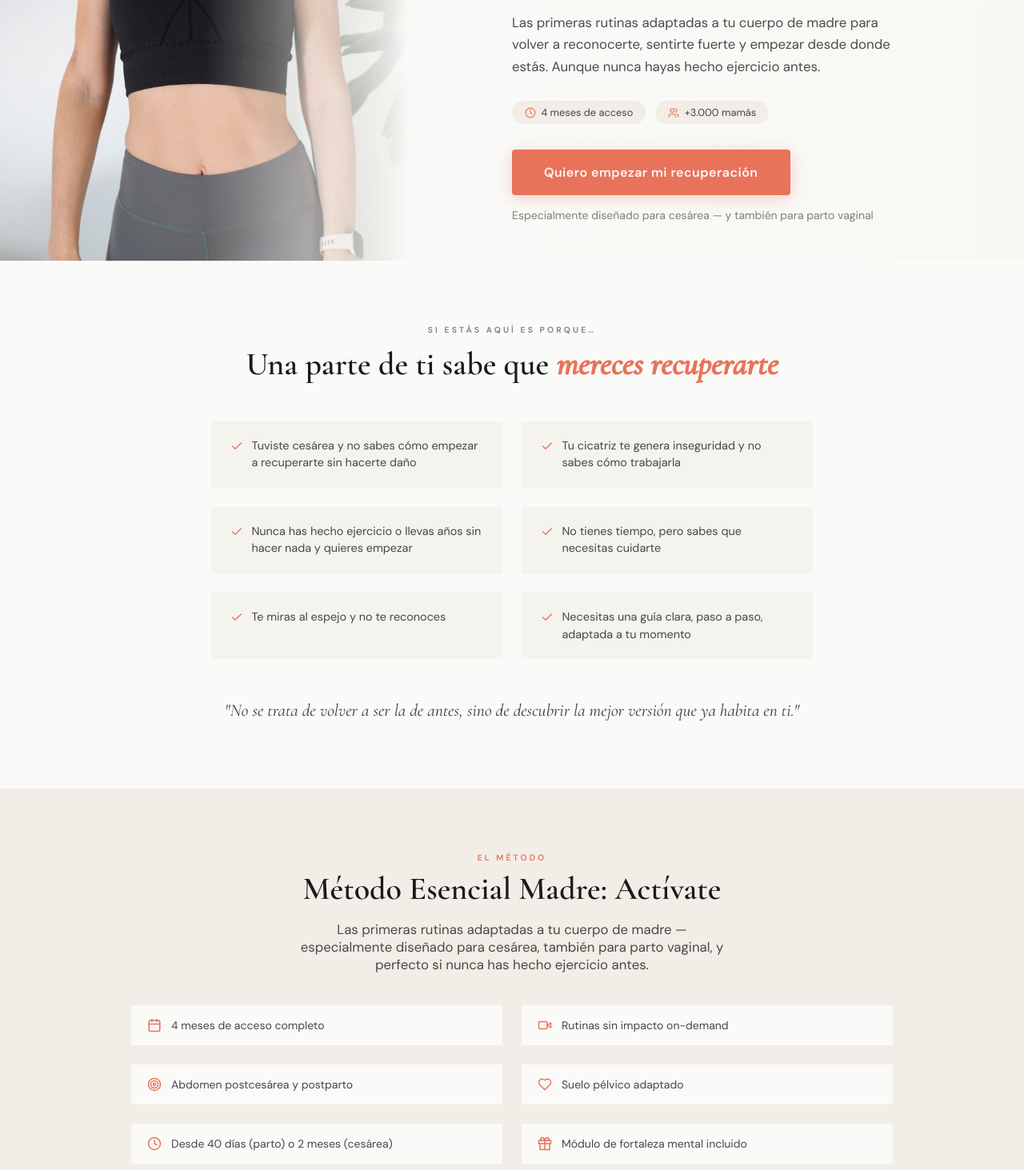
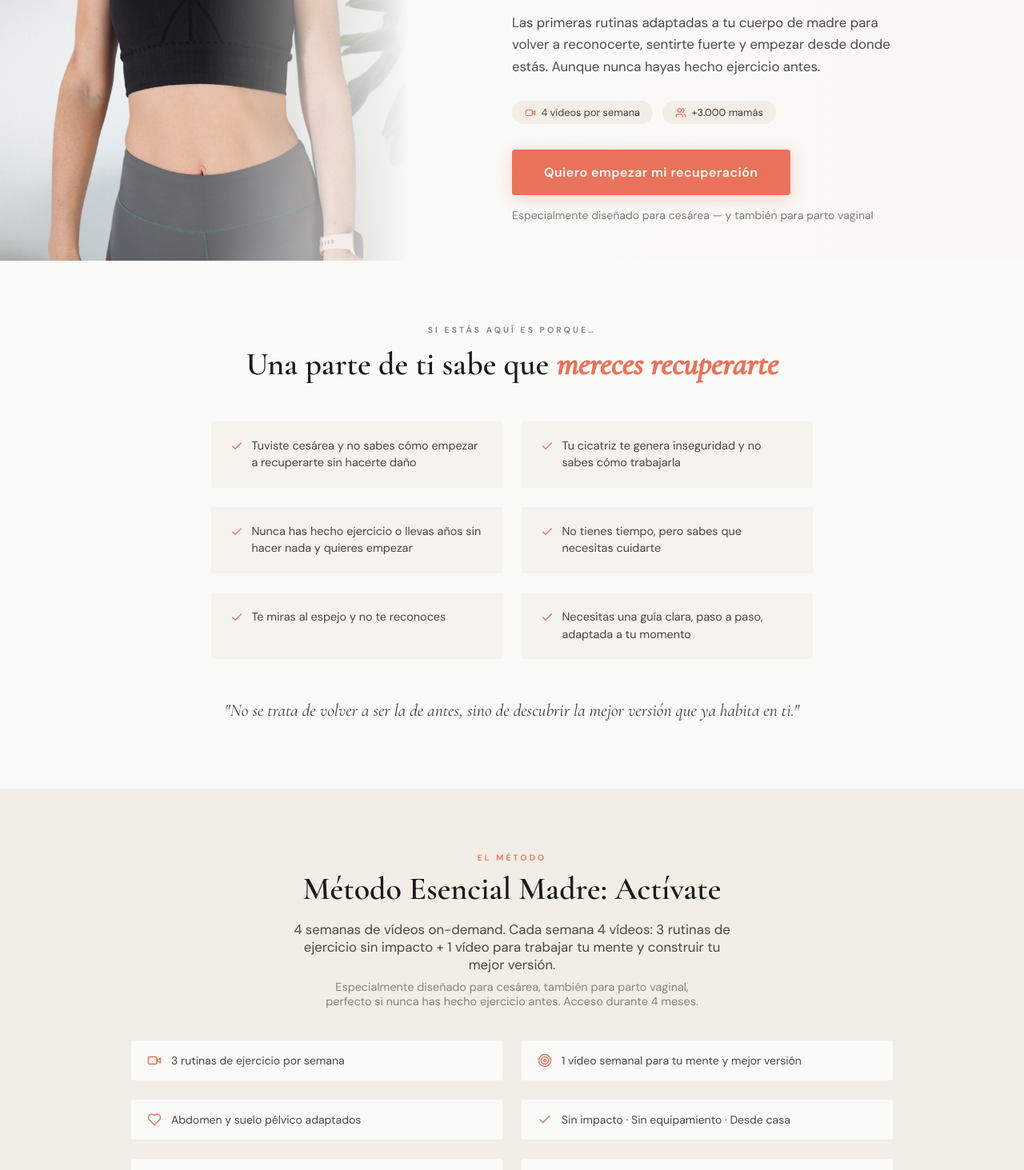
Before and after one commit to susanaaresla-lab/esencial-susana, a React (Create React App) app: page / in a window 1280 px wide. Shown: the part 420-1883 px from the top of the page at 80% size. Built offline with nearby package versions, Linux system fonts and the light colour scheme.

Commit message:
estructura semanal y CTAs lista espera

```diff
--- a/src/pages/HomePage.js
+++ b/src/pages/HomePage.js
@@ -58,7 +58,7 @@ export default function HomePage({ onVideoClick }) {
               Las primeras rutinas adaptadas a tu cuerpo de madre para volver a reconocerte, sentirte fuerte y empezar desde donde estás. Aunque nunca hayas hecho ejercicio antes.
             </p>
             <div className="flex flex-wrap gap-3" style={{ marginBottom: '2rem' }}>
-              <span className="pill"><Clock />4 meses de acceso</span>
+              <span className="pill"><Video />4 vídeos por semana</span>
               <span className="pill"><Users />+3.000 mamás</span>
             </div>
             <button className="btn-coral" onClick={() => navigate('/programa-4-semanas')}>
@@ -103,18 +103,21 @@ export default function HomePage({ onVideoClick }) {
           <div className="text-center" style={{ marginBottom: '2.5rem' }}>
             <div className="t-label" style={{ color: 'var(--coral)', marginBottom: '0.5rem' }}>El Método</div>
             <h2 className="t-serif" style={{ fontSize: 'clamp(1.75rem, 4vw, 2.5rem)', color: 'var(--black)', marginBottom: '1rem' }}>Método Esencial Madre: Actívate</h2>
-            <p style={{ fontSize: '1.05rem', color: 'rgba(26,26,26,0.78)', maxWidth: 540, margin: '0 auto' }}>
-              Las primeras rutinas adaptadas a tu cuerpo de madre — especialmente diseñado para cesárea, también para parto vaginal, y perfecto si nunca has hecho ejercicio antes.
+            <p style={{ fontSize: '1.05rem', color: 'rgba(26,26,26,0.78)', maxWidth: 560, margin: '0 auto 0.5rem' }}>
+              4 semanas de vídeos on-demand. Cada semana 4 vídeos: 3 rutinas de ejercicio sin impacto + 1 vídeo para trabajar tu mente y construir tu mejor versión.
+            </p>
+            <p style={{ fontSize: '0.9rem', color: 'rgba(26,26,26,0.5)', maxWidth: 480, margin: '0 auto' }}>
+              Especialmente diseñado para cesárea, también para parto vaginal, perfecto si nunca has hecho ejercicio antes. Acceso durante 4 meses.
             </p>
           </div>
           <div className="grid-2" style={{ marginBottom: '2.5rem' }}>
             {[
-              { Icon: Calendar, text: '4 meses de acceso completo' },
-              { Icon: Video,    text: 'Rutinas sin impacto on-demand' },
-              { Icon: Target,   text: 'Abdomen postcesárea y postparto' },
-              { Icon: Heart,    text: 'Suelo pélvico adaptado' },
-              { Icon: Clock,    text: 'Desde 40 días (parto) o 2 meses (cesárea)' },
-              { Icon: Gift,     text: 'Módulo de fortaleza mental incluido' }
+              { Icon: Video,  text: '3 rutinas de ejercicio por semana' },
+              { Icon: Target, text: '1 vídeo semanal para tu mente y mejor versión' },
+              { Icon: Heart,  text: 'Abdomen y suelo pélvico adaptados' },
+              { Icon: Check,  text: 'Sin impacto · Sin equipamiento · Desde casa' },
+              { Icon: Clock,  text: 'Desde 40 días (parto) o 2 meses (cesárea)' },
+              { Icon: Gift,   text: 'Módulo de fortaleza mental incluido' }
             ].map(({ Icon, text }, i) => (
               <div key={i} className="feature-item"><Icon size={18} />{text}</div>
             ))}
@@ -124,7 +127,7 @@ export default function HomePage({ onVideoClick }) {
               Ver el método completo — €97
             </button>
             <p className="text-sm text-muted" style={{ marginTop: '0.75rem' }}>
-              <span style={{ textDecoration: 'line-through', marginRight: '0.5rem' }}>€147</span>€97 · 4 meses de acceso · Sin equipamiento
+              <span style={{ textDecoration: 'line-through', marginRight: '0.5rem' }}>€147</span>€97 · Próxima edición 11-14 de junio
             </p>
           </div>
         </div>
@@ -271,10 +274,10 @@ export default function HomePage({ onVideoClick }) {
         <div className="container-narrow">
           <h2>¿Lista para empezar tu recuperación?</h2>
           <p>Empieza desde donde estás — con cesárea, parto vaginal, o aunque nunca hayas hecho ejercicio antes.</p>
-          <button className="btn-white" onClick={() => navigate('/programa-4-semanas')}>
-            Quiero empezar ahora — €97
+          <button className="btn-white" onClick={() => navigate('/lista-espera')}>
+            Quiero empezar ahora
           </button>
-          <p style={{ color: 'rgba(255,255,255,0.55)', fontSize: '0.85rem', marginTop: '0.75rem', textDecoration: 'line-through' }}>Antes €147</p>
+          <p style={{ color: 'rgba(255,255,255,0.55)', fontSize: '0.85rem', marginTop: '0.75rem' }}>Próxima edición 11-14 de junio · €97</p>
         </div>
       </div>
     </>
--- a/src/pages/ProgramaPage.js
+++ b/src/pages/ProgramaPage.js
@@ -43,7 +43,7 @@ function FaqItem({ q, a }) {
 export default function ProgramaPage() {
   const navigate = useNavigate();
   const goBack = () => { navigate('/'); window.scrollTo(0, 0); };
-  const goComprar = () => window.open('https://pay.hotmart.com/G105828362U', '_blank');
+  const goListaEspera = () => { navigate('/lista-espera'); window.scrollTo(0, 0); };
 
   return (
     <div style={{ paddingTop: 80 }}>
@@ -83,19 +83,19 @@ export default function ProgramaPage() {
               Especialmente diseñado para cesárea — y también para parto vaginal. Perfecto aunque nunca hayas hecho ejercicio antes.
             </p>
             <div className="flex flex-wrap gap-3" style={{ marginBottom: '2rem' }}>
-              <span className="pill" style={{ fontSize: '0.95rem', padding: '0.5rem 1rem' }}><Clock />4 meses de acceso</span>
-              <span className="pill" style={{ fontSize: '0.95rem', padding: '0.5rem 1rem' }}><Video />Sin impacto</span>
+              <span className="pill" style={{ fontSize: '0.95rem', padding: '0.5rem 1rem' }}><Video />4 vídeos por semana</span>
+              <span className="pill" style={{ fontSize: '0.95rem', padding: '0.5rem 1rem' }}><Clock />Sin impacto</span>
               <span className="pill" style={{ fontSize: '0.95rem', padding: '0.5rem 1rem' }}><Users />+3.000 mamás</span>
             </div>
             <div style={{ display: 'flex', alignItems: 'center', gap: '1rem', marginBottom: '1.5rem' }}>
               <span style={{ fontSize: '1.1rem', color: 'rgba(26,26,26,0.35)', textDecoration: 'line-through' }}>€147</span>
               <span style={{ fontFamily: 'var(--serif)', fontSize: '2.5rem', color: 'var(--coral)', fontWeight: 600, lineHeight: 1 }}>€97</span>
             </div>
-            <button className="btn-coral" style={{ fontSize: '1.1rem', padding: '1.1rem 2.5rem' }} onClick={goComprar}>
-              Quiero empezar mi recuperación — €97
+            <button className="btn-coral" style={{ fontSize: '1.1rem', padding: '1.1rem 2.5rem' }} onClick={goListaEspera}>
+              Apúntate — próxima edición 11-14 junio
             </button>
             <p style={{ fontSize: '0.85rem', color: 'rgba(26,26,26,0.45)', marginTop: '0.75rem' }}>
-              4 meses de acceso · Sin equipamiento · Desde casa
+              Sin equipamiento · Desde casa · 4 meses de acceso
             </p>
           </div>
         </div>
@@ -160,7 +160,7 @@ export default function ProgramaPage() {
                   <li key={i} style={{ fontSize: '1rem' }}><Check size={15} />{t}</li>
                 ))}
               </ul>
-              <button className="btn-coral" onClick={goComprar}>Quiero este método — €97</button>
+              <button className="btn-coral" onClick={goListaEspera}>Apúntate a la próxima edición</button>
             </div>
           </div>
         </div>
@@ -202,21 +202,21 @@ export default function ProgramaPage() {
         </div>
       </section>
 
-      {/* ── HOW IT WORKS ── */}
+      {/* ── HOW IT WORKS: SEMANA TÍPICA ── */}
       <section className="section" style={{ background: 'var(--beige)' }}>
         <div className="container-mid">
           <div className="text-center" style={{ marginBottom: '2.5rem' }}>
             <div style={label()}>Cómo funciona</div>
             <h2 className="t-serif" style={{ fontSize: 'clamp(1.75rem, 4vw, 2.25rem)' }}>Una semana típica del método</h2>
             <p style={{ fontSize: '1.1rem', color: 'rgba(26,26,26,0.7)', maxWidth: 480, margin: '0.75rem auto 0', lineHeight: 1.7 }}>
-              Diseñado para encajar en tu vida de madre, sin agobios ni presión.
+              Cada semana 4 vídeos on-demand. Hazlos cuando puedas, a tu ritmo.
             </p>
           </div>
           <div style={{ display: 'grid', gridTemplateColumns: 'repeat(auto-fit, minmax(200px, 1fr))', gap: '1rem', marginBottom: '2rem' }}>
             {[
-              { emoji: '💪', title: '3 rutinas semanales', desc: 'Grabadas, sin impacto, adaptadas al cuerpo de madre. De 15 a 30 minutos.' },
-              { emoji: '🌅', title: '1 vídeo cada domingo', desc: 'Estiramientos y hábitos de recuperación para tu día a día.' },
-              { emoji: '🧠', title: 'Módulo de fortaleza mental', desc: 'Vídeo de motivación + audio de creencias. El diferencial único.' },
+              { emoji: '💪', title: 'Rutina 1, 2 y 3', desc: 'Ejercicios sin impacto adaptados al cuerpo de madre. De 15 a 30 minutos cada una.' },
+              { emoji: '🌟', title: 'Vídeo 4 — Tu mejor versión', desc: 'Estiramientos, hábitos de recuperación o trabajo de mente para construir tu mejor versión.' },
+              { emoji: '🧠', title: 'Módulo de fortaleza mental', desc: 'Vídeo de motivación + audio de creencias. Exclusivo, el diferencial único del método.' },
               { emoji: '🎙️', title: '1 directo mensual', desc: 'En vivo con Susana para resolver tus dudas personalmente.' }
             ].map((item, i) => (
               <div key={i} style={{ background: 'var(--white)', borderRadius: 4, padding: '1.5rem', textAlign: 'center' }}>
@@ -230,6 +230,39 @@ export default function ProgramaPage() {
             <p style={{ fontSize: '0.95rem', color: 'white', lineHeight: 1.65, margin: 0 }}>
               ✦ <strong style={{ color: 'var(--coral)' }}>4 meses de acceso completo</strong> para que puedas empezar cuando tu cuerpo esté listo, sin prisas y sin presión.
             </p>
+          </div>
+        </div>
+      </section>
+
+      {/* ── LAS 4 SEMANAS ── */}
+      <section className="section" style={{ background: 'var(--white)' }}>
+        <div className="container-mid">
+          <div className="text-center" style={{ marginBottom: '2.5rem' }}>
+            <div style={label()}>Las 4 semanas</div>
+            <h2 className="t-serif" style={{ fontSize: 'clamp(1.75rem, 4vw, 2.25rem)' }}>Un plan progresivo semana a semana</h2>
+            <p style={{ fontSize: '1.1rem', color: 'rgba(26,26,26,0.7)', maxWidth: 480, margin: '0.75rem auto 0', lineHeight: 1.7 }}>
+              Cada semana tiene un objetivo claro. Sin agobios, sin saltar pasos.
+            </p>
+          </div>
+          <div className="week-steps">
+            {[
+              { week: 'Semana 1', title: 'Conexión', desc: 'Reconecta con tu cuerpo y tu cicatriz. Rutinas muy suaves para empezar desde donde estás, sin forzar.', highlight: false },
+              { week: 'Semana 2', title: 'Activación + Mente', desc: 'Activa abdomen y suelo pélvico de forma progresiva. Incluye módulo de fortaleza mental exclusivo.', highlight: true },
+              { week: 'Semana 3', title: 'Fortalecimiento', desc: 'Aumenta la intensidad respetando tu recuperación. Empiezas a notar los cambios en tu cuerpo.', highlight: false },
+              { week: 'Semana 4', title: 'Consolidación', desc: 'Integra todo lo aprendido y celebra los resultados en tu cuerpo y tu confianza.', highlight: false }
+            ].map((item, i) => (
+              <div key={i} className="week-step" style={item.highlight ? { border: '2px solid var(--coral)', borderRadius: 4, position: 'relative' } : {}}>
+                {item.highlight && (
+                  <div style={{ position: 'absolute', top: -12, left: '50%', transform: 'translateX(-50%)', background: 'var(--coral)', color: 'white', fontSize: '0.6rem', fontWeight: 700, letterSpacing: '0.1em', padding: '0.2rem 0.65rem', borderRadius: 20, whiteSpace: 'nowrap' }}>
+                    CUERPO + MENTE
+                  </div>
+                )}
+                <div className="week-number">{i + 1}</div>
+                <div style={{ fontSize: '0.7rem', fontWeight: 700, letterSpacing: '0.12em', textTransform: 'uppercase', color: 'var(--coral)', marginBottom: '0.4rem' }}>{item.week}</div>
+                <div style={{ fontWeight: 600, fontSize: '1rem', marginBottom: '0.4rem' }}>{item.title}</div>
+                <p style={{ fontSize: '0.9rem', color: 'rgba(26,26,26,0.65)', lineHeight: 1.6 }}>{item.desc}</p>
+              </div>
+            ))}
           </div>
         </div>
       </section>
@@ -263,7 +296,7 @@ export default function ProgramaPage() {
         </div>
       </section>
 
-      {/* ── VÍDEO ── */}
+      {/* ── VÍDEO TESTIMONIOS ── */}
       <section style={{ background: 'var(--white)', padding: '3.5rem 1.5rem' }}>
         <div style={{ maxWidth: 800, margin: '0 auto' }}>
           <div className="text-center" style={{ marginBottom: '1.75rem' }}>
@@ -276,7 +309,7 @@ export default function ProgramaPage() {
         </div>
       </section>
 
-      {/* ── TESTIMONIOS ── */}
+      {/* ── TESTIMONIOS FOTOS ── */}
       <section className="section" style={{ background: 'var(--white)' }}>
         <div className="container-mid">
           <div className="text-center" style={{ marginBottom: '2rem' }}>
@@ -332,8 +365,8 @@ export default function ProgramaPage() {
       <section id="comprar" className="section" style={{ background: 'var(--white)' }}>
         <div className="container-narrow">
           <div className="text-center" style={{ marginBottom: '2rem' }}>
-            <div style={label('var(--coral)')}>Método Esencial Madre: Actívate</div>
-            <h2 className="t-serif" style={{ fontSize: 'clamp(1.75rem, 4vw, 2.25rem)' }}>Todo lo que incluye</h2>
+            <div style={label('var(--coral)')}>Próxima edición · 11-14 de junio</div>
+            <h2 className="t-serif" style={{ fontSize: 'clamp(1.75rem, 4vw, 2.25rem)' }}>Apúntate y reserva tu plaza</h2>
           </div>
           <div className="card" style={{ padding: '2.5rem' }}>
             <div style={{ display: 'grid', gridTemplateColumns: '110px 1fr', gap: '1.5rem', alignItems: 'center', background: 'var(--beige)', borderRadius: 4, padding: '1.5rem', marginBottom: '2rem' }}>
@@ -345,8 +378,9 @@ export default function ProgramaPage() {
             </div>
             <ul className="check-list" style={{ marginBottom: '2rem' }}>
               {[
+                '4 vídeos por semana durante 4 semanas',
                 '3 rutinas semanales sin impacto, adaptadas al cuerpo de madre',
-                'Vídeo dominical de estiramientos y hábitos de recuperación',
+                '1 vídeo semanal para trabajar tu mente y construir tu mejor versión',
                 '🧠 Módulo de fortaleza mental: vídeo de motivación y confianza',
                 '🎧 Audio de creencias: somos merecedoras',
                 '🎙️ 1 directo mensual en vivo de resolución de dudas',
@@ -362,8 +396,8 @@ export default function ProgramaPage() {
             <div style={{ display: 'flex', alignItems: 'flex-start', gap: '0.75rem', background: 'rgba(232,115,90,0.06)', border: '1px solid rgba(232,115,90,0.2)', borderRadius: 4, padding: '1rem', marginBottom: '2rem' }}>
               <ShieldCheck size={20} style={{ color: 'var(--coral)', flexShrink: 0, marginTop: 2 }} />
               <div>
-                <p style={{ fontWeight: 600, fontSize: '0.95rem', color: 'var(--coral)', marginBottom: '0.25rem' }}>4 meses de acceso completo</p>
-                <p style={{ fontSize: '0.9rem', color: 'rgba(26,26,26,0.65)', lineHeight: 1.65 }}>Para que puedas empezar cuando tu cuerpo esté listo, sin prisas y sin presión.</p>
+                <p style={{ fontWeight: 600, fontSize: '0.95rem', color: 'var(--coral)', marginBottom: '0.25rem' }}>Próxima edición disponible del 11 al 14 de junio</p>
+                <p style={{ fontSize: '0.9rem', color: 'rgba(26,26,26,0.65)', lineHeight: 1.65 }}>Apúntate ahora a la lista de espera para recibir acceso prioritario y precio especial.</p>
               </div>
             </div>
             <div className="text-center" style={{ borderTop: '1px solid var(--pearl)', paddingTop: '2rem' }}>
@@ -372,8 +406,8 @@ export default function ProgramaPage() {
                 <div style={{ fontFamily: 'var(--serif)', fontSize: 'clamp(3rem, 8vw, 4rem)', color: 'var(--coral)', fontWeight: 600, lineHeight: 1, marginTop: '0.25rem' }}>€97</div>
                 <p style={{ fontSize: '0.9rem', color: 'rgba(26,26,26,0.45)', marginTop: '0.4rem' }}>Pago único · 4 meses de acceso · Sin suscripción</p>
               </div>
-              <button className="btn-coral" style={{ fontSize: '1.1rem', padding: '1.2rem 3rem', width: '100%', maxWidth: 420 }} onClick={goComprar}>
-                Quiero empezar mi recuperación — €97
+              <button className="btn-coral" style={{ fontSize: '1.1rem', padding: '1.2rem 3rem', width: '100%', maxWidth: 420 }} onClick={goListaEspera}>
+                Apúntame a la próxima edición — €97
               </button>
               <div style={{ display: 'flex', justifyContent: 'center', gap: '1.5rem', marginTop: '1rem', flexWrap: 'wrap' }}>
                 <span style={{ fontSize: '0.8rem', color: 'rgba(26,26,26,0.45)', display: 'flex', alignItems: 'center', gap: '0.3rem' }}>
@@ -415,15 +449,15 @@ export default function ProgramaPage() {
       {/* ── FINAL CTA ── */}
       <div className="cta-band">
         <div className="container-narrow text-center">
-          <h2 style={{ fontSize: 'clamp(1.75rem, 4vw, 2.5rem)' }}>¿Lista para empezar desde donde estás?</h2>
-          <p style={{ fontSize: '1.15rem', marginBottom: '1rem', opacity: 0.9 }}>Da tu primer paso hoy. Tu cuerpo te lo agradecerá.</p>
+          <h2 style={{ fontSize: 'clamp(1.75rem, 4vw, 2.5rem)' }}>¿Lista para la próxima edición?</h2>
+          <p style={{ fontSize: '1.15rem', marginBottom: '1rem', opacity: 0.9 }}>Disponible del 11 al 14 de junio. Apúntate ahora.</p>
           <div style={{ fontFamily: 'var(--sans)', fontWeight: 700, fontSize: '2rem', color: 'white', marginBottom: '0.25rem' }}>€97</div>
           <p style={{ color: 'rgba(255,255,255,0.5)', fontSize: '0.875rem', marginBottom: '1.5rem', textDecoration: 'line-through' }}>Antes €147</p>
-          <button className="btn-white" style={{ fontSize: '1.05rem', padding: '1.1rem 2.5rem' }} onClick={goComprar}>
-            Quiero empezar mi recuperación
+          <button className="btn-white" style={{ fontSize: '1.05rem', padding: '1.1rem 2.5rem' }} onClick={goListaEspera}>
+            Apúntame a la próxima edición
           </button>
           <p style={{ color: 'rgba(255,255,255,0.6)', fontSize: '0.85rem', marginTop: '0.75rem' }}>
-            4 meses de acceso · Sin equipamiento · Desde casa
+            11-14 de junio · Sin equipamiento · Desde casa
           </p>
         </div>
       </div>
```
